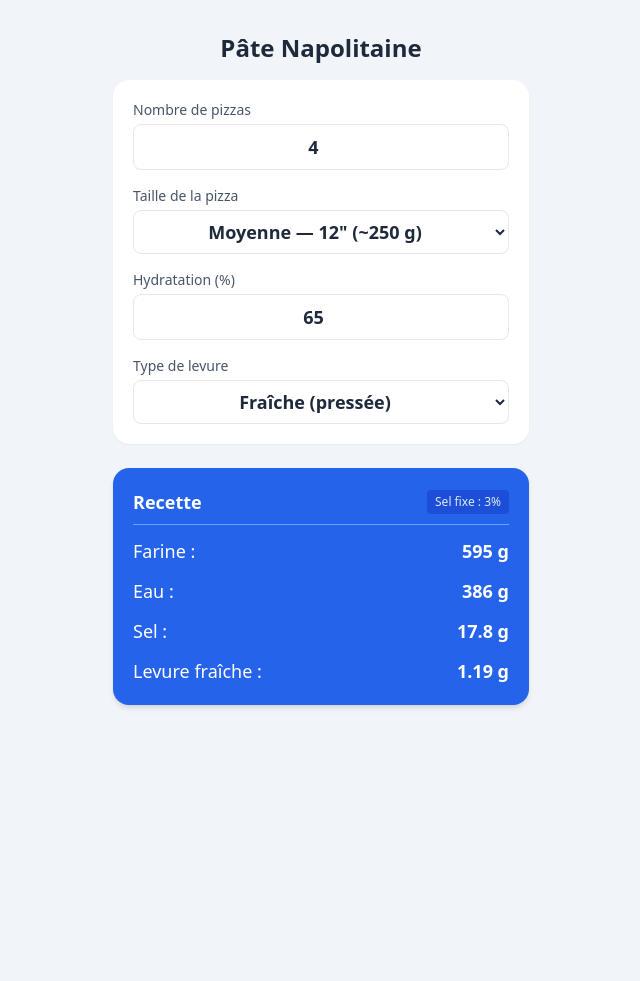
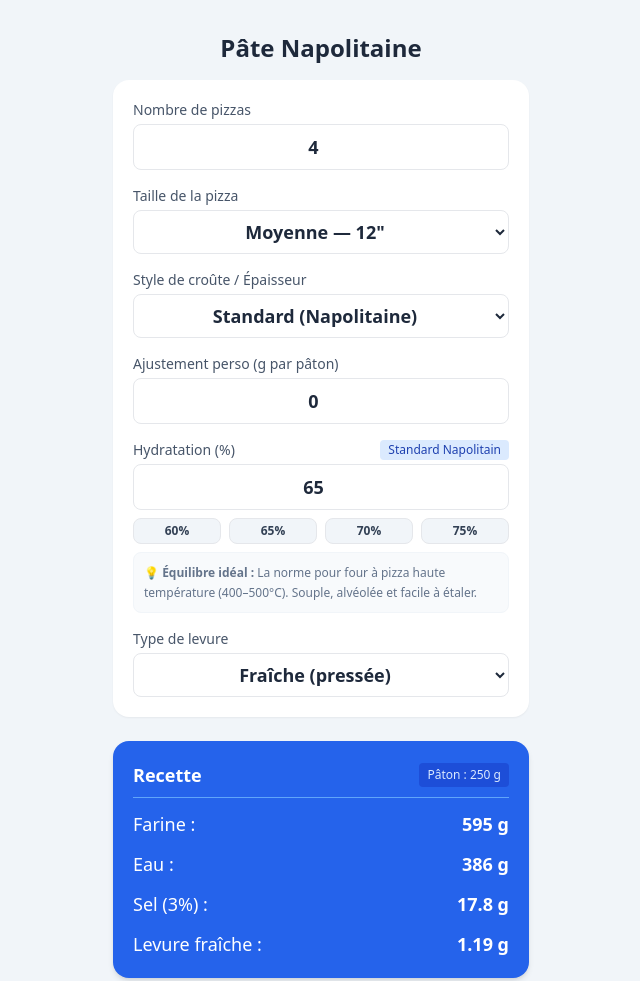
Before and after one commit to DrTaragon/Calculateur-de-p-te-napolitaine, a plain HTML site: page index.html in a window 1280 px wide. Shown: the whole page, without its empty margins (319-959 px from the left). Before the commit the page ends 800 px from the top, so only its background shows below. Drawn offline with nearby package versions, Linux system fonts and the light colour scheme.

Commit message:
Update index.html

```diff
--- a/index.html
+++ b/index.html
@@ -6,7 +6,6 @@
   <meta name="apple-mobile-web-app-capable" content="yes">
   <meta name="apple-mobile-web-app-status-bar-style" content="black-translucent">
 
-  <!-- Désactivation du cache pour forcer la mise à jour immédiate -->
   <meta http-equiv="Cache-Control" content="no-cache, no-store, must-revalidate">
   <meta http-equiv="Pragma" content="no-cache">
   <meta http-equiv="Expires" content="0">
@@ -27,15 +26,45 @@
     <div>
       <label class="block text-sm font-medium text-slate-600">Taille de la pizza</label>
       <select id="taille-pizz" class="w-full mt-1 p-2 border rounded-lg text-lg font-semibold text-center bg-white" onchange="calculer()">
-        <option value="200">Petite — 10" (~200 g)</option>
-        <option value="250" selected>Moyenne — 12" (~250 g)</option>
-        <option value="320">Grande — 14" (~320 g)</option>
+        <option value="200">Petite — 10"</option>
+        <option value="250" selected>Moyenne — 12"</option>
+        <option value="320">Grande — 14"</option>
       </select>
     </div>
 
     <div>
-      <label class="block text-sm font-medium text-slate-600">Hydratation (%)</label>
-      <input type="number" id="hydratation" value="65" class="w-full mt-1 p-2 border rounded-lg text-lg font-semibold text-center" oninput="calculer()">
+      <label class="block text-sm font-medium text-slate-600">Style de croûte / Épaisseur</label>
+      <select id="epaisseur" class="w-full mt-1 p-2 border rounded-lg text-lg font-semibold text-center bg-white" onchange="calculer()">
+        <option value="0.90">Mince (-10%)</option>
+        <option value="1.00" selected>Standard (Napolitaine)</option>
+        <option value="1.15">Épaisse / Généreuse (+15%)</option>
+      </select>
+    </div>
+
+    <div>
+      <label class="block text-sm font-medium text-slate-600">Ajustement perso (g par pâton)</label>
+      <input type="number" id="ajustement" value="0" step="5" class="w-full mt-1 p-2 border rounded-lg text-lg font-semibold text-center" oninput="calculer()">
+    </div>
+
+    <!-- Section Hydratation Guidée -->
+    <div>
+      <div class="flex justify-between items-center">
+        <label class="block text-sm font-medium text-slate-600">Hydratation (%)</label>
+        <span id="hydra-badge" class="text-xs bg-slate-200 text-slate-700 px-2 py-0.5 rounded font-medium">Standard</span>
+      </div>
+
+      <input type="number" id="hydratation" value="65" min="50" max="90" class="w-full mt-1 p-2 border rounded-lg text-lg font-semibold text-center" oninput="calculer()">
+
+      <!-- Boutons de sélection rapide -->
+      <div class="grid grid-cols-4 gap-2 mt-2">
+        <button type="button" onclick="setHydra(60)" class="py-1 bg-slate-100 hover:bg-slate-200 text-slate-700 text-xs font-semibold rounded-lg border">60%</button>
+        <button type="button" onclick="setHydra(65)" class="py-1 bg-slate-100 hover:bg-slate-200 text-slate-700 text-xs font-semibold rounded-lg border">65%</button>
+        <button type="button" onclick="setHydra(70)" class="py-1 bg-slate-100 hover:bg-slate-200 text-slate-700 text-xs font-semibold rounded-lg border">70%</button>
+        <button type="button" onclick="setHydra(75)" class="py-1 bg-slate-100 hover:bg-slate-200 text-slate-700 text-xs font-semibold rounded-lg border">75%</button>
+      </div>
+
+      <!-- Description explicative dynamique -->
+      <p id="hydra-guide" class="text-xs text-slate-500 mt-2 bg-slate-50 p-2.5 rounded-lg border border-slate-100 leading-relaxed"></p>
     </div>
 
     <div>
@@ -51,22 +80,60 @@
   <div class="bg-blue-600 text-white rounded-2xl p-5 shadow-md space-y-3">
     <div class="flex justify-between items-center border-b border-blue-400 pb-2">
       <h2 class="text-lg font-bold">Recette</h2>
-      <span class="text-xs bg-blue-700 px-2 py-1 rounded text-blue-100">Sel fixe : 3%</span>
+      <span id="poids-final-paton" class="text-xs bg-blue-700 px-2 py-1 rounded text-blue-100">Pâton : 250 g</span>
     </div>
     <div class="flex justify-between text-lg"><span>Farine :</span><span id="res-farine" class="font-bold">0 g</span></div>
     <div class="flex justify-between text-lg"><span>Eau :</span><span id="res-eau" class="font-bold">0 g</span></div>
-    <div class="flex justify-between text-lg"><span>Sel :</span><span id="res-sel" class="font-bold">0 g</span></div>
+    <div class="flex justify-between text-lg"><span>Sel (3%) :</span><span id="res-sel" class="font-bold">0 g</span></div>
     <div class="flex justify-between text-lg"><span id="label-levure">Levure :</span><span id="res-levure" class="font-bold">0 g</span></div>
   </div>
 
   <script>
+    function setHydra(valeur) {
+      document.getElementById('hydratation').value = valeur;
+      calculer();
+    }
+
+    function guiderHydratation(hPourcent) {
+      const guideEl = document.getElementById('hydra-guide');
+      const badgeEl = document.getElementById('hydra-badge');
+
+      if (hPourcent <= 62) {
+        badgeEl.innerText = "Facile / Débutant";
+        badgeEl.className = "text-xs bg-green-100 text-green-800 px-2 py-0.5 rounded font-medium";
+        guideEl.innerHTML = "💡 <b>Pâte ferme :</b> Très facile à pétrir et à étaler sans coller. Parfaite pour débuter ou pour un pétrissage rapide à la main.";
+      } else if (hPourcent <= 67) {
+        badgeEl.innerText = "Standard Napolitain";
+        badgeEl.className = "text-xs bg-blue-100 text-blue-800 px-2 py-0.5 rounded font-medium";
+        guideEl.innerHTML = "💡 <b>Équilibre idéal :</b> La norme pour four à pizza haute température (400–500°C). Souple, alvéolée et facile à étaler.";
+      } else if (hPourcent <= 72) {
+        badgeEl.innerText = "Four Ménager";
+        badgeEl.className = "text-xs bg-orange-100 text-orange-800 px-2 py-0.5 rounded font-medium";
+        guideEl.innerHTML = "💡 <b>Pâte très souple :</b> Idéale pour la cuisson au four de cuisine traditionnel (250°C) afin de ne pas assécher la pâte. Demande un peu de farine à l'étalage.";
+      } else {
+        badgeEl.innerText = "Haute Hydratation";
+        badgeEl.className = "text-xs bg-purple-100 text-purple-800 px-2 py-0.5 rounded font-medium";
+        guideEl.innerHTML = "💡 <b>Pâte très collante :</b> Pour grands alvéoles (style Romana/Teglia). Nécessite une farine forte (W300+) et un bon coup de main.";
+      }
+    }
+
     function calculer() {
       const n = parseFloat(document.getElementById('patons').value) || 0;
-      const p = parseFloat(document.getElementById('taille-pizz').value) || 0;
-      const h = (parseFloat(document.getElementById('hydratation').value) || 0) / 100;
+      const basePoids = parseFloat(document.getElementById('taille-pizz').value) || 0;
+      const facteurEpaisseur = parseFloat(document.getElementById('epaisseur').value) || 1.0;
+      const ajustementManuel = parseFloat(document.getElementById('ajustement').value) || 0;
 
+      const hValeur = parseFloat(document.getElementById('hydratation').value) || 0;
+      const h = hValeur / 100;
       const s = 0.03; // Sel fixe à 3%
       const lFraicheTaux = 0.002; // Levure fraîche de référence à 0.2%
+
+      // Mise à jour du guide d'hydratation
+      guiderHydratation(hValeur);
+
+      // Calcul du poids final par pâton
+      const p = Math.round((basePoids * facteurEpaisseur) + ajustementManuel);
+      document.getElementById('poids-final-paton').innerText = `Pâton : ${p} g`;
 
       const typeLevure = document.getElementById('type-levure').value;
 
```
